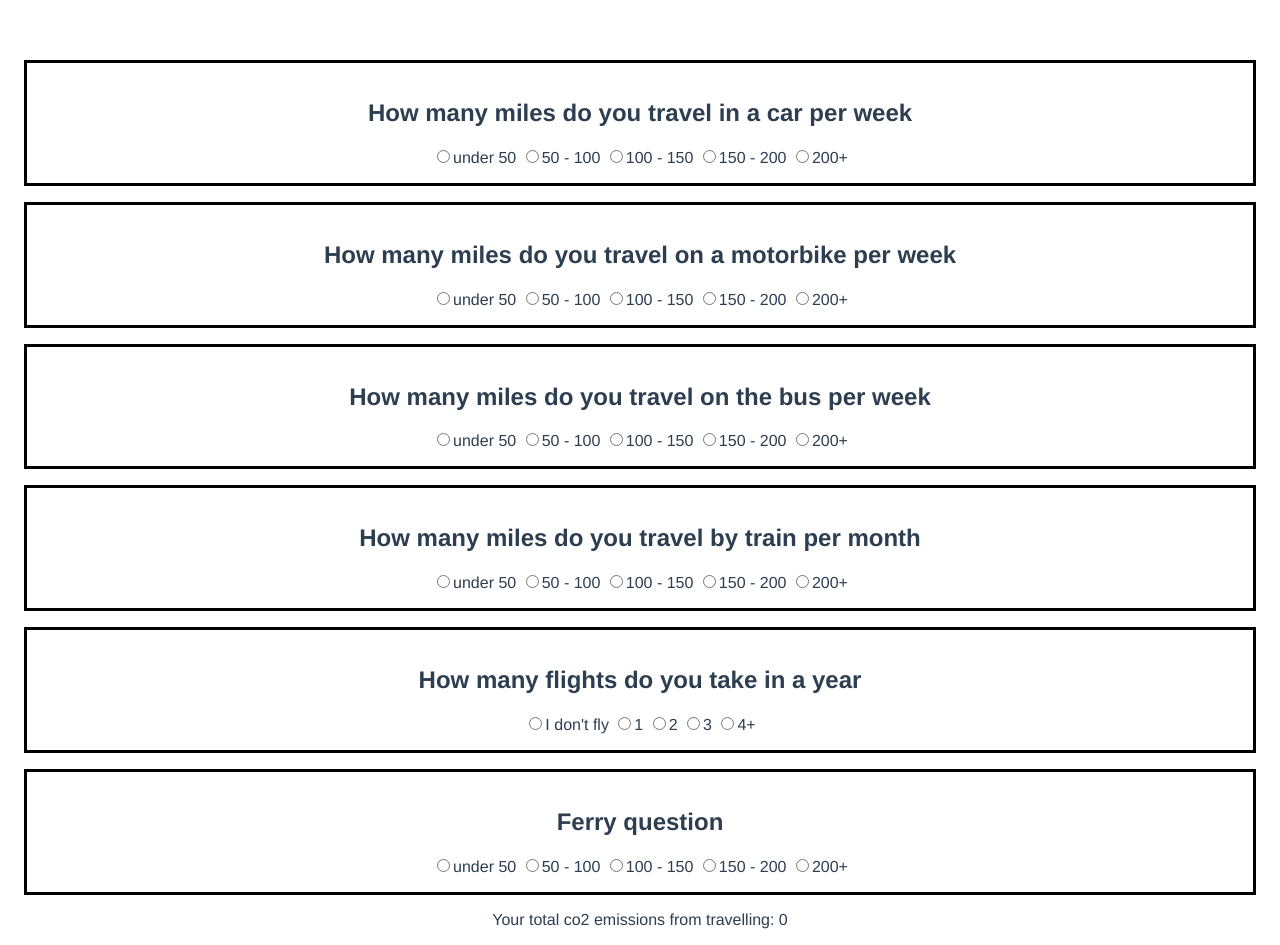
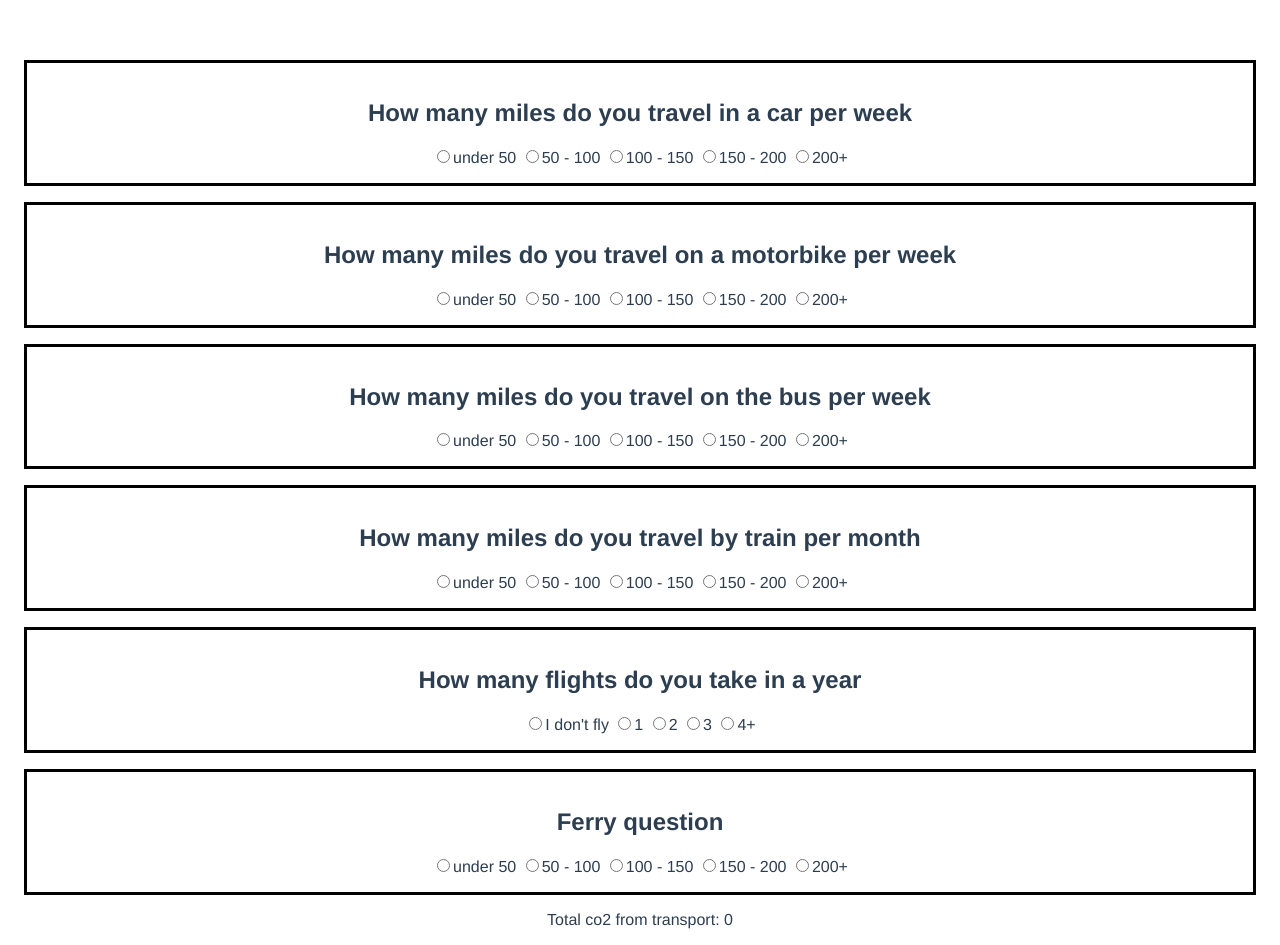
Before and after one commit to randomlyalex/co2_group_project, a Vue app in the folder client/: page / in a window 1280 px wide. Built offline with nearby package versions, Linux system fonts and the light colour scheme.

Commit message:
formatting etc

```diff
--- a/client/src/components/BusQuestion.vue
+++ b/client/src/components/BusQuestion.vue
@@ -25,7 +25,6 @@ export default {
   methods: {
     busCo2Emission() {
       this.busAnswer = this.busCo2PerMile * this.radioInput;
-      console.log(this.busAnswer);
       return this.busAnswer
     },
     handleChange() {
--- a/client/src/components/CarQuestion.vue
+++ b/client/src/components/CarQuestion.vue
@@ -25,7 +25,6 @@ export default {
   methods: {
     carCo2Emission() {
       this.carAnswer = this.carCo2PerMile * this.radioInput;
-      console.log(this.carAnswer);
       return this.carAnswer
     },
     handleChange() {
--- a/client/src/components/FerryQuestion.vue
+++ b/client/src/components/FerryQuestion.vue
@@ -25,7 +25,6 @@ export default {
   methods: {
     ferryCo2Emission() {
       this.ferryAnswer = this.ferryCo2PerMile * this.radioInput;
-      console.log(this.ferryAnswer);
       return this.ferryAnswer
     },
     handleChange() {
--- a/client/src/components/MotorbikeQuestion.vue
+++ b/client/src/components/MotorbikeQuestion.vue
@@ -24,7 +24,6 @@ export default {
   methods: {
     motorbikeCo2Emission() {
       this.motorbikeAnswer = this.motorbikeCo2PerMile * this.radioInput;
-      console.log(this.motorbikeAnswer);
       return this.motorbikeAnswer
     },
     handleChange() {
--- a/client/src/components/PlaneQuestion.vue
+++ b/client/src/components/PlaneQuestion.vue
@@ -25,7 +25,6 @@ export default {
   methods: {
     planeCo2Emission() {
       this.planeAnswer = this.planeCo2PerMile * this.radioInput;
-      console.log(this.planeAnswer);
       return this.planeAnswer
     },
     handleChange() {
--- a/client/src/components/TrainQuestion.vue
+++ b/client/src/components/TrainQuestion.vue
@@ -25,7 +25,6 @@ export default {
   methods: {
     trainCo2Emission() {
       this.trainAnswer = this.trainCo2PerMile * this.radioInput;
-      console.log(this.trainAnswer);
       return this.trainAnswer
     },
     handleChange() {
--- a/client/src/components/TransportComponent.vue
+++ b/client/src/components/TransportComponent.vue
@@ -6,7 +6,7 @@
     <train-question></train-question>
     <plane-question></plane-question>
     <ferry-question></ferry-question>
-    <p> Your total co2 emissions from travelling: {{transportTotal}} </p>
+    <p> Total co2 from transport: {{transportTotal}} </p>
   </div>
 </template>
 
@@ -30,33 +30,21 @@ export default {
   mounted() {
     eventBus.$on("car-co2-emission", (carAnswer) => {
       this.transportValues.splice(0, 1, carAnswer);
-      // this.transportValues.push(carAnswer);
-      console.log(this.transportTotal)
     })
     eventBus.$on("motorbike-co2-emission", (motorbikeAnswer) => {
       this.transportValues.splice(1, 1, motorbikeAnswer);
-      // this.transportValues.push(motorbikeAnswer);
-      console.log(this.transportTotal)
     })
     eventBus.$on("bus-co2-emission", (busAnswer) => {
       this.transportValues.splice(2, 1, busAnswer);
-      // this.transportValues.push(busAnswer);
-      console.log(this.transportTotal)
     })
     eventBus.$on("train-co2-emission", (trainAnswer) => {
       this.transportValues.splice(3, 1, trainAnswer);
-      // this.transportValues.push(trainAnswer);
-      console.log(this.transportTotal)
     })
     eventBus.$on("plane-co2-emission", (planeAnswer) => {
       this.transportValues.splice(4, 1, planeAnswer);
-      // this.transportValues.push(planeAnswer);
-      console.log(this.transportTotal)
     })
     eventBus.$on("ferry-co2-emission", (ferryAnswer) => {
-      this.transportValues.splice(1, 1, ferryAnswer);
-      // this.transportValues.push(ferryAnswer);
-      console.log(this.transportTotal)
+      this.transportValues.splice(5, 1, ferryAnswer);
     })
   },
   computed: {
```
